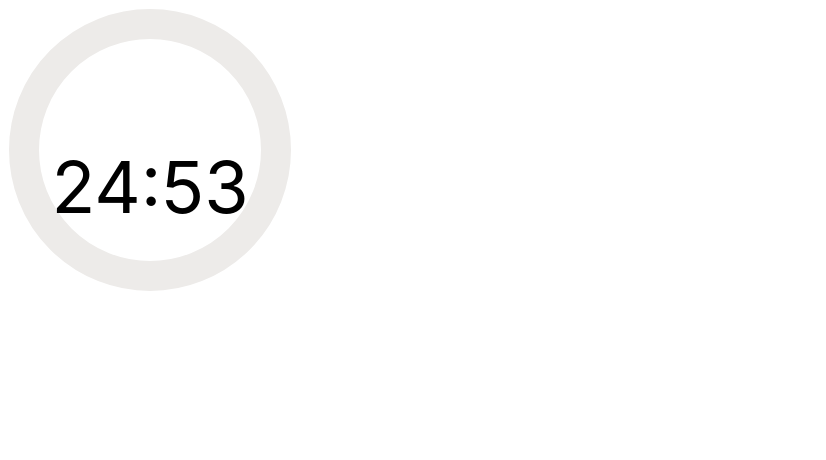
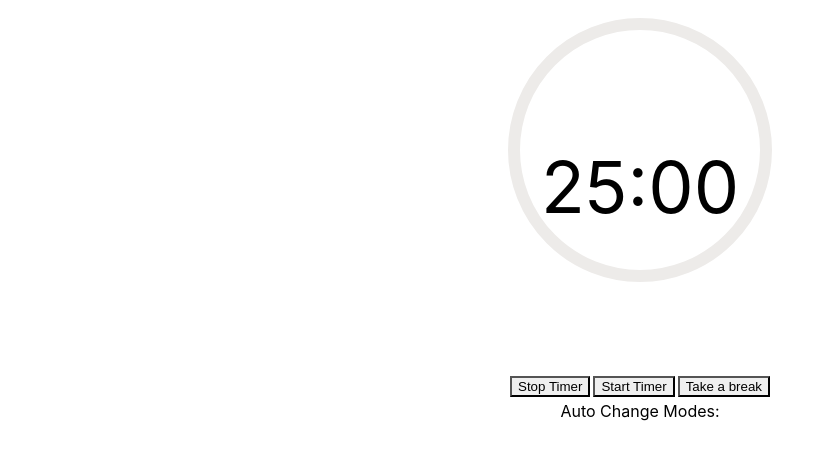
Before and after one commit to thantko20/mini-pomodoro-timer, a React (Create React App) app: page / in a window 1280 px wide. Shown: the top 460 px of the page, without its empty margins (0-826 px from the left). Built offline with nearby package versions, Linux system fonts and the light colour scheme.

Commit message:
Add timer functions

```diff
--- a/src/components/Pomodoro.js
+++ b/src/components/Pomodoro.js
@@ -1,82 +1,161 @@
-import { useState, useEffect, useReducer } from 'react';
-import { CircularProgress, CircularProgressLabel } from '@chakra-ui/react';
+import { useState, useEffect, useCallback, useRef } from 'react';
+import {
+  Button,
+  ButtonGroup,
+  CircularProgress,
+  CircularProgressLabel,
+  Container,
+  FormControl,
+  FormLabel,
+  Switch,
+  VStack,
+} from '@chakra-ui/react';
 import { formatSecondsIntoMMSS } from '../utils';
 
 const initialPomoSettings = {
   // In seconds
   pomoDuration: 1500,
   breakDuration: 300,
-  mode: 'POMO', // 'POMO' or 'BREAK'
+  autoChangeMode: true,
 };
 
-const reducer = (state, action) => {
-  switch (action.type) {
-    case 'CHANGE_MODE':
-      return {
-        ...state,
-        mode: action.payload,
+const usePomoSettings = () => {
+  const [settings, setSettings] = useState(initialPomoSettings);
+
+  const toggleAutoChangeMode = () => {
+    setSettings((prev) => ({ ...prev, autoChangeMode: !prev.autoChangeMode }));
   };
-    default:
-      return state;
-  }
+
+  return { settings, toggleAutoChangeMode };
+};
+
+const initialPomoState = {
+  mode: 'POMO', // 'POMO' or 'BREAK'
+  timeRemain: initialPomoSettings.pomoDuration,
+  isActive: false,
 };
 
 const usePomodoro = () => {
-  const [{ pomoDuration, breakDuration, mode }, dispatch] = useReducer(
-    reducer,
-    initialPomoSettings,
-  );
-  const [timeRemain, setTimeRemain] = useState(pomoDuration);
+  const { settings, toggleAutoChangeMode } = usePomoSettings();
+  const [{ mode, timeRemain, isActive }, setPomoState] =
+    useState(initialPomoState);
 
-  const handleInterval = () => {
-    setTimeRemain((prev) => prev - 1);
-  };
+  const launch = useRef();
+
+  const handleInterval = useCallback(() => {
+    setPomoState((prev) => ({ ...prev, timeRemain: prev.timeRemain - 1 }));
+  }, []);
 
   const timePercentageValue = () => {
-    const totalTime = mode === 'POMO' ? pomoDuration : breakDuration;
+    const totalTime =
+      mode === 'POMO' ? settings.pomoDuration : settings.breakDuration;
     return (timeRemain / totalTime) * 100;
   };
 
-  useEffect(() => {
-    const intervalId = setInterval(handleInterval, 1000);
+  const changeMode = useCallback(
+    (mode, isActive = false) => {
+      clearInterval(launch.current);
+      if (mode === 'POMO') {
+        setPomoState({ mode, timeRemain: settings.pomoDuration, isActive });
+      } else {
+        setPomoState({ mode, timeRemain: settings.breakDuration, isActive });
+      }
 
-    return () => clearInterval(intervalId);
-  }, []);
+      launch.current = isActive && setInterval(handleInterval, 1000);
+    },
+    [settings.breakDuration, settings.pomoDuration, handleInterval],
+  );
+
+  const startTimer = () => {
+    if (isActive && mode === 'POMO') return;
+    changeMode('POMO', true);
+  };
+
+  const stopTimer = () => {
+    if (!isActive) return;
+    changeMode('POMO', false);
+  };
+
+  const takeABreak = () => {
+    changeMode('BREAK', true);
+  };
+
+  const showNotification = (description) => {
+    new Notification(description);
+  };
 
   useEffect(() => {
     if (timeRemain === -1) {
-      if (mode === 'POMO') {
-        setTimeRemain(breakDuration);
-        dispatch({ type: 'CHANGE_MODE', payload: 'BREAK' });
-      } else {
-        setTimeRemain(pomoDuration);
-        dispatch({ type: 'CHANGE_MODE', payload: 'POMO' });
+      const newMode = mode === 'POMO' ? 'BREAK' : 'POMO';
+      mode === 'POMO'
+        ? showNotification('Pomodoro session has ended. Time to take a break')
+        : showNotification("Break session has ended. Let's study!");
+      changeMode(newMode, settings.autoChangeMode);
     }
-    }
-  }, [timeRemain, mode, breakDuration, pomoDuration]);
+  }, [timeRemain, changeMode, mode, settings.autoChangeMode]);
 
   return {
     timePercentageValue: timePercentageValue(),
     timeRemain,
     mode,
+    stopTimer,
+    startTimer,
+    takeABreak,
+    toggleAutoChangeMode,
+    autoChangeMode: settings.autoChangeMode,
   };
 };
 
 const Pomodoro = () => {
-  const { timePercentageValue, timeRemain, mode } = usePomodoro();
+  const {
+    timePercentageValue,
+    timeRemain,
+    mode,
+    stopTimer,
+    startTimer,
+    takeABreak,
+    toggleAutoChangeMode,
+    autoChangeMode,
+  } = usePomodoro();
 
   return (
-    <>
+    <Container>
+      <VStack gap={4}>
         <CircularProgress
           value={timePercentageValue}
           size='300px'
           color={mode === 'POMO' ? 'red.400' : 'blue.400'}
+          thickness='4'
         >
           <CircularProgressLabel>
             {formatSecondsIntoMMSS(timeRemain)}
           </CircularProgressLabel>
         </CircularProgress>
-    </>
+        <ButtonGroup spacing={3} size={['sm', 'md']}>
+          <Button variant='outline' colorScheme='red' onClick={stopTimer}>
+            Stop Timer
+          </Button>
+          <Button colorScheme='red' onClick={startTimer}>
+            Start Timer
+          </Button>
+          <Button colorScheme='blue' variant='outline' onClick={takeABreak}>
+            Take a break
+          </Button>
+        </ButtonGroup>
+        <FormControl display='flex' alignItems='center'>
+          <FormLabel htmlFor='changeMode' mb={0}>
+            Auto Change Modes:
+          </FormLabel>
+          <Switch
+            onChange={toggleAutoChangeMode}
+            isChecked={autoChangeMode}
+            colorScheme='red'
+            id='changeMode'
+            size='lg'
+          />
+        </FormControl>
+      </VStack>
+    </Container>
   );
 };
 
```
Lines whose indentation alone changed are shown as unchanged.
